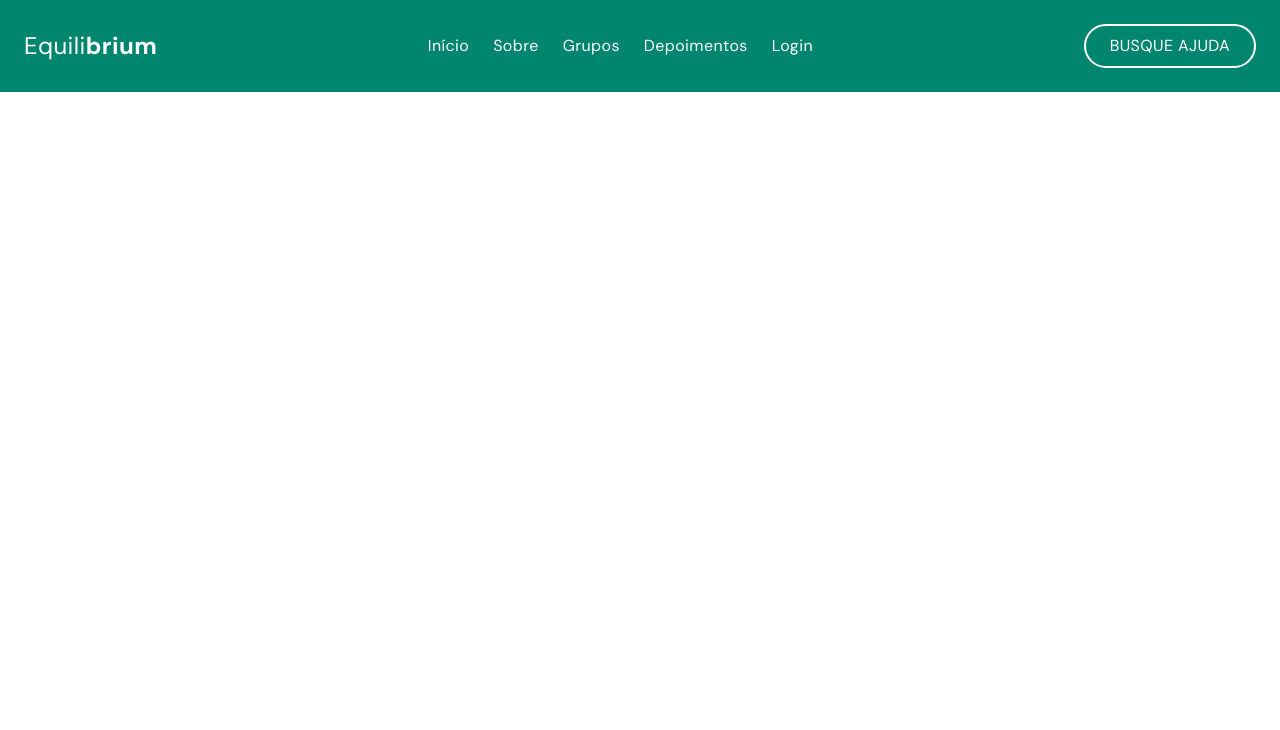
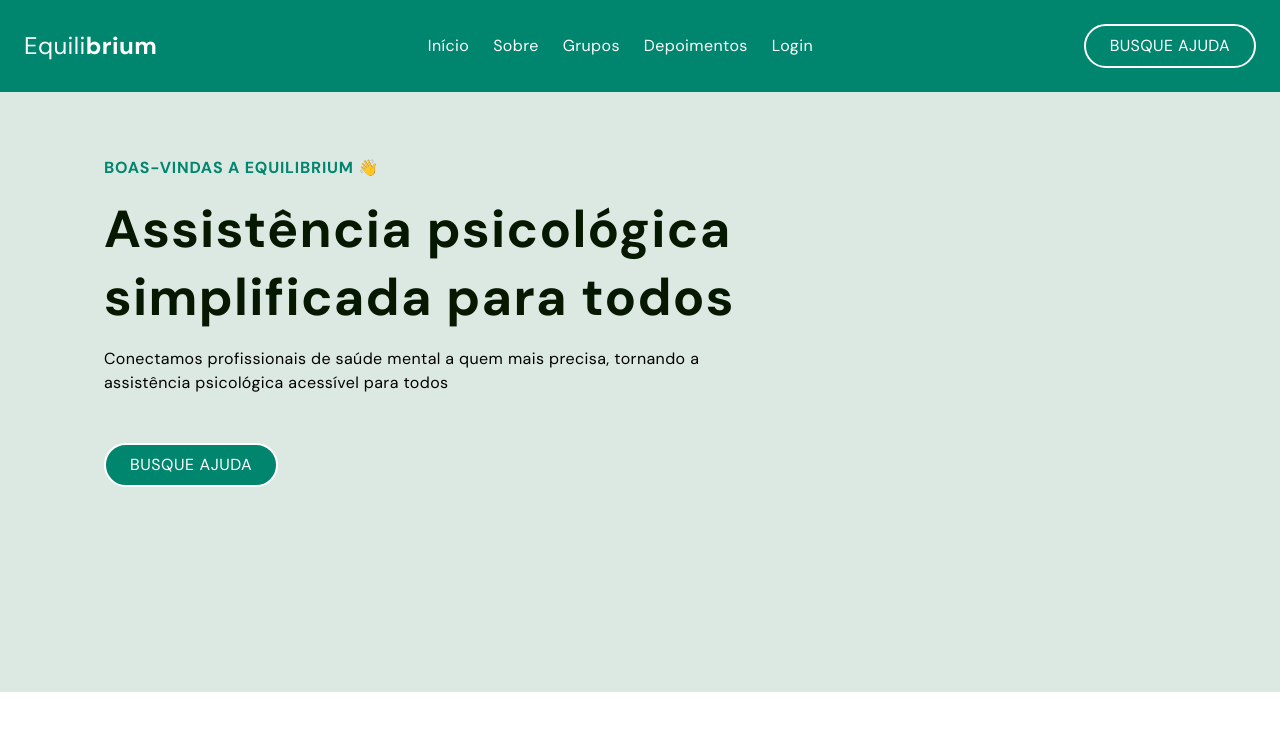
Before and after one commit to LeviOlii/Equilibrium, a React (Vite) app: page / in a window 1280 px wide. Shown: the top 730 px of the page. Built offline with nearby package versions, Linux system fonts and the light colour scheme.

Commit message:
add: Hero section, classes de estilização de cores em tailwind.config.js

```diff
--- /dev/null
+++ b/src/components/Hero.jsx
@@ -0,0 +1,28 @@
+import React, {useState} from "react";
+import {Link} from 'react-router-dom';
+
+const Hero = () => {
+    const [menuOpen, setMenuOpen] = useState(false);
+
+    return (
+        <section className="h-hero-desktop bg-mobile-bg w-full flex font-dmSans">
+            <div className="p-16 h-80 w-hero-texts-width mx-10">
+                <p className="text-desktop-bg font-bold tracking-wider">BOAS-VINDAS A EQUILIBRIUM 👋</p>
+                <p className="py-4 text-hero-bigger-paragraph leading-hero-bigger-paragraph text-gray-headline font-bold tracking-wide">Assistência psicológica simplificada para todos</p>
+                <p className="text-base tracking-wide">Conectamos profissionais de saúde mental a quem mais precisa, tornando a assistência psicológica acessível para todos</p>
+
+                <div className="py-12 ">
+                    <Link to="/login">
+                        <button className="hidden md:block bg-desktop-bg border-2 text-white border-white px-6 py-2 rounded-full hover:bg-brand-green-hover hover:text-brand-green transition"
+                        >
+                        BUSQUE AJUDA
+                        </button>
+                    </Link>
+                </div>
+            </div>
+        </section>
+
+    );
+};
+
+export default Hero;
--- a/src/index.css
+++ b/src/index.css
@@ -17,3 +17,7 @@
 .bg-brand-green-light {
   background-color: #DCE9E2;
 }
+
+.hero-height {
+  height: 670px;
+}
--- a/src/pages/Home.jsx
+++ b/src/pages/Home.jsx
@@ -1,5 +1,6 @@
 import React, { useState } from "react";
 import Header from "../components/Header";
+import Hero from "../components/Hero"
 
 const Home = () => {
     const [menuOpen, setMenuOpen] = useState(false);
@@ -7,6 +8,7 @@ const Home = () => {
     return (
         <>
             <Header/>
+            <Hero />
         </>
     );
 
--- a/tailwind.config.js
+++ b/tailwind.config.js
@@ -12,8 +12,22 @@ export default {
         'brand-green-hover': '#00453A',
         'gray-headline': '#061800',
         'brand-beige': '#FFFAF1',
-        'brand-white': '#F7F9F9'
+        'brand-white': '#F7F9F9',
+        'gray-paragraph': '#384633'
       },
+      height: {
+        'hero-desktop': '600px' //Altura do Hero versão desktop
+      },
+      width: {
+        'hero-texts-width': '800px'
+      },
+
+      lineHeight: {
+        'hero-bigger-paragraph': '67.6px'
+      },
+      fontSize: {
+        'hero-bigger-paragraph': '52px'
+      }
     },
   },
   plugins: [],
```
